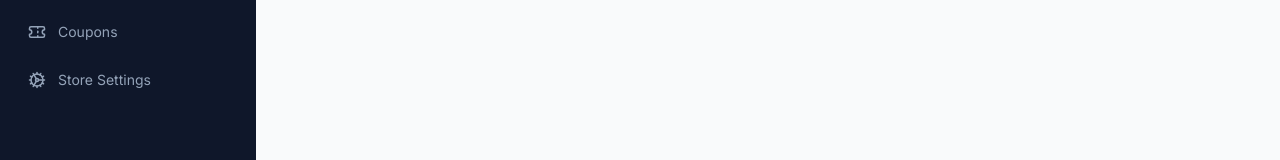
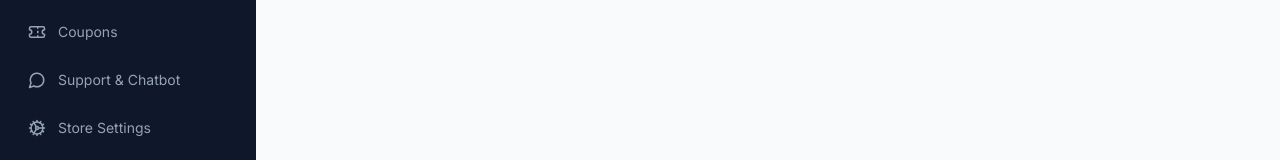
Before and after one commit to xfriseup-sketch/Rupshi-Cosmetic, a Next.js app: page /admin in a window 1280 px wide. Shown: the part 308-468 px from the top of the page. Built offline with nearby package versions, Linux system fonts and the light colour scheme; no server answers; the database is empty.

Commit message:
Add support manager to admin navigation

```diff
--- a/src/app/admin/layout.js
+++ b/src/app/admin/layout.js
@@ -10,6 +10,7 @@ import {
   Tags,
   SlidersHorizontal,
   Ticket,
+  MessageCircle,
   Cog,
   ExternalLink,
   Search,
@@ -24,6 +25,7 @@ const NAV_ITEMS = [
   { id: "categories", label: "Categories", icon: Tags, href: "/admin?tab=categories" },
   { id: "homepage", label: "Homepage Settings", icon: SlidersHorizontal, href: "/admin?tab=homepage" },
   { id: "coupons", label: "Coupons", icon: Ticket, href: "/admin?tab=coupons" },
+  { id: "support", label: "Support & Chatbot", icon: MessageCircle, href: "/admin?tab=support" },
   { id: "settings", label: "Store Settings", icon: Cog, href: "/admin?tab=settings" },
 ];
 
@@ -34,6 +36,7 @@ const TAB_TITLES = {
   categories: "Categories",
   homepage: "Homepage Settings",
   coupons: "Coupons",
+  support: "Support & Chatbot",
   settings: "Store Settings",
 };
 
```
